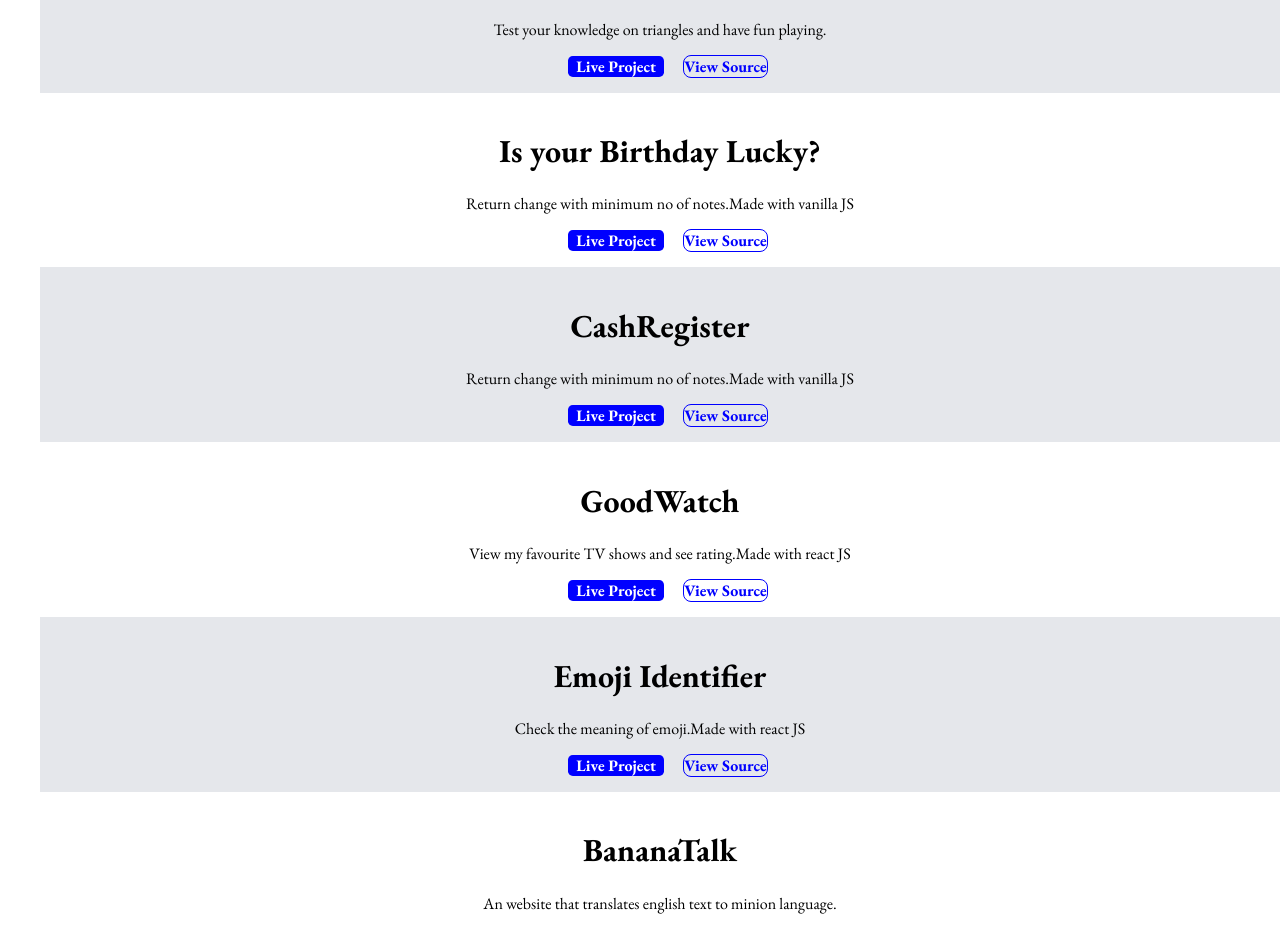
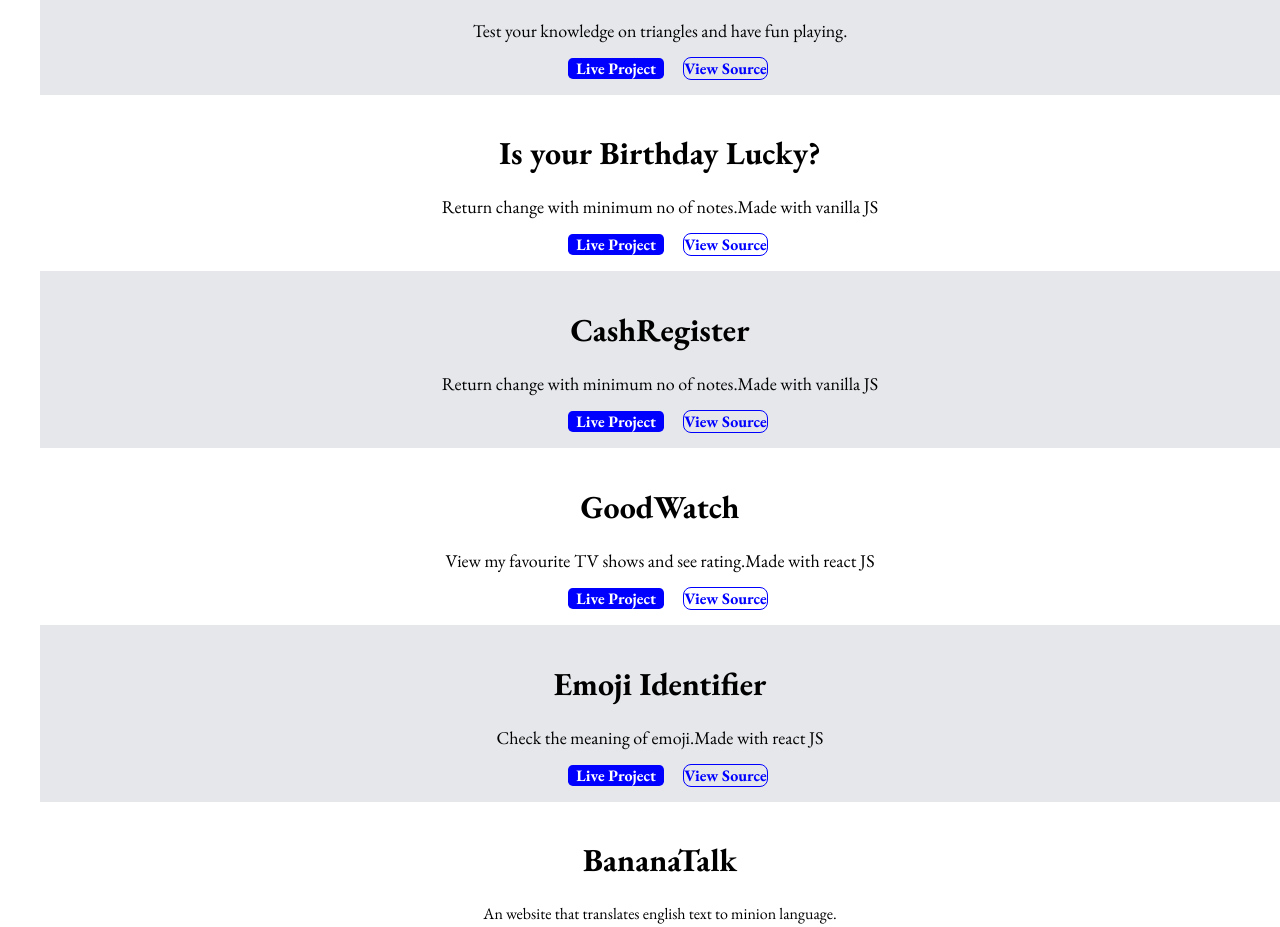
Before and after one commit to PonnamMadhu/MYPORTFOLIO, a plain HTML site: page projects.html in a window 1280 px wide. Shown: the part 624-1551 px from the top of the page. Drawn offline with nearby package versions, Linux system fonts and the light colour scheme.

Commit message:
Update projects.html

```diff
--- a/projects.html
+++ b/projects.html
@@ -32,35 +32,35 @@
         <li class="subs2">
             <h1>Fun with Triangles</h1>
 
-        <div style="font-size: medium;">Test your knowledge on triangles and have fun playing.</div>
+        <div style="font-size: large;">Test your knowledge on triangles and have fun playing.</div>
         <a class="links primary-link list-inline" href="https://fun-trianglespm.netlify.app">Live Project</a>
         <a class="links secondary-link " href="https://github.com/PonnamMadhu/Fun-Triangles">View Source</a>
         </li>
         <li class="subs1">
             <h1>Is your Birthday Lucky?</h1>
 
-        <div style="font-size: medium;">Return change with minimum no of notes.Made with vanilla JS</div>
+        <div style="font-size: large;">Return change with minimum no of notes.Made with vanilla JS</div>
         <a class="links primary-link list-inline" href="https://lucky-birthdaypm.netlify.app">Live Project</a>
         <a class="links secondary-link " href="https://github.com/PonnamMadhu/Lucky-Birthday">View Source</a>
         </li>
         <li class="subs2">
             <h1>CashRegister</h1>
 
-        <div style="font-size: medium;">Return change with minimum no of notes.Made with vanilla JS</div>
+        <div style="font-size: large;">Return change with minimum no of notes.Made with vanilla JS</div>
         <a class="links primary-link list-inline" href="https://cashmanagerpm.netlify.app">Live Project</a>
         <a class="links secondary-link " href="https://github.com/PonnamMadhu/Cash-Register">View Source</a>
         </li>
         <li class="subs1">
             <h1>GoodWatch</h1>
 
-        <div style="font-size: medium;">View my favourite TV shows and see rating.Made with react JS</div>
+        <div style="font-size: large;">View my favourite TV shows and see rating.Made with react JS</div>
         <a class="links primary-link list-inline" href="https://emilu.csb.app/">Live Project</a>
         <a class="links secondary-link " href="https://github.com/PonnamMadhu/GoodWatch">View Source</a>
         </li>
         <li class="subs2">
             <h1>Emoji Identifier</h1>
 
-        <div style="font-size: medium;">Check the meaning of emoji.Made with react JS</div>
+        <div style="font-size: large;">Check the meaning of emoji.Made with react JS</div>
         <a class="links primary-link list-inline" href="https://5serh.csb.app">Live Project</a>
         <a class="links secondary-link " href="https://github.com/PonnamMadhu/emoji-interpreter">View Source</a>
         </li>
```
